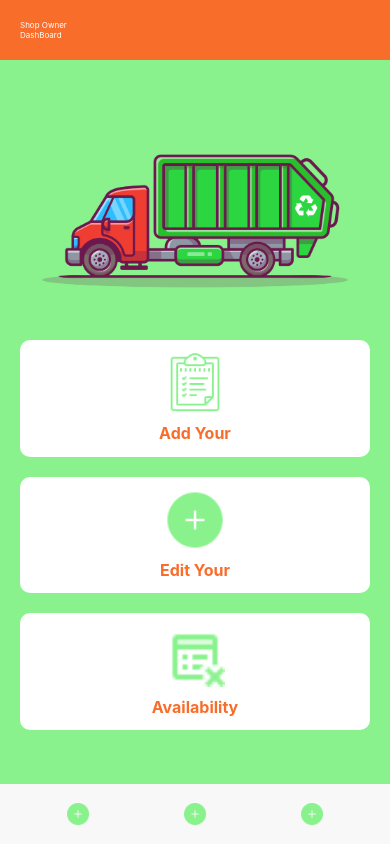
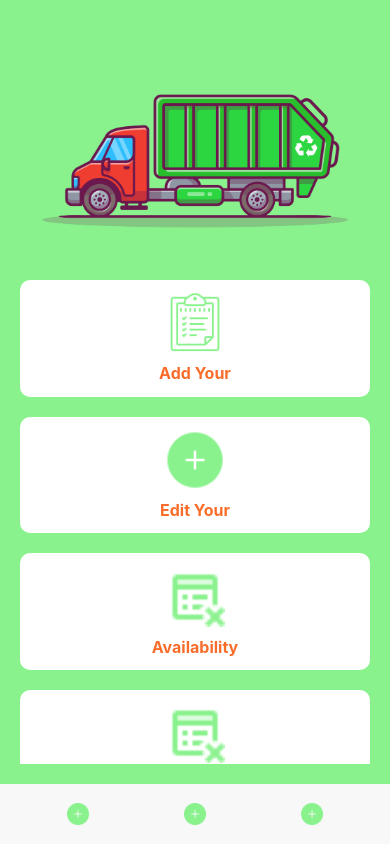
Before and after one commit to manujayak-hub/Smart_Waste, a React Native app: screen /HomeDD in a window 390 px wide. Built offline with nearby package versions, Linux system fonts and the light colour scheme; no server answers.

Commit message:
status bar changed

```diff
--- a/app/Components/HeaderAdmin.tsx
+++ b/app/Components/HeaderAdmin.tsx
@@ -9,13 +9,8 @@ const HeaderAdmin :React.FC = () => {
   return (
 
   <SafeAreaView >
-    <View style={{padding:20 ,backgroundColor:'#F96D2B'}}>
-    <Text style={{fontSize:8, color:'#ffffff'}}>Shop Owner</Text>
-    <Text style={{fontSize:8, color:'#ffffff'}}>DashBoard</Text>
-    <StatusBar backgroundColor="#F96D2B" barStyle="light-content" />
+    <StatusBar backgroundColor="#89F28D" barStyle="light-content" />
 
-
-    </View>
 
   </SafeAreaView>
 
--- a/app/screens/DriverDetails/HomeDD.tsx
+++ b/app/screens/DriverDetails/HomeDD.tsx
@@ -1,5 +1,5 @@
 import React from 'react';
-import { View, Text, Image, TouchableOpacity, StyleSheet } from 'react-native';
+import { ScrollView, View,Text, Image, TouchableOpacity, StyleSheet } from 'react-native';
 import { SafeAreaView } from 'react-native-safe-area-context';
 import { useNavigation } from '@react-navigation/native';
 import AdminNav from '../../Components/AdminNav';
@@ -16,7 +16,7 @@ const HomeDD = () => {
   return (
     <SafeAreaView style={{ flex: 1,backgroundColor:'#89F28D' }}>
         <Header/>
-      <View style={{ flex: 1, margin: 20 }}>
+      <ScrollView style={{ flex: 1, margin: 20 }}>
 
         <Image
           source={hero}
@@ -49,8 +49,16 @@ const HomeDD = () => {
             <Text style={styles.buttonText}>Availability</Text>
           </TouchableOpacity>
 
+          <TouchableOpacity style={styles.gridItem} onPress={() => navigation.navigate('UpdateDeleteDD')}>
+            <Image
+              source={edit}
+              style={styles.buttonImage}
+            />
+            <Text style={styles.buttonText}>Availability</Text>
+          </TouchableOpacity>
+
         </View>
-      </View>
+      </ScrollView>
       <AdminNav/>
     </SafeAreaView>
   );
--- a/app/screens/LogIn.tsx
+++ b/app/screens/LogIn.tsx
@@ -21,7 +21,7 @@ const LoginScreen = () => {
       if (userDoc.exists()) {
         const userData = userDoc.data();
         if (userData.type === 'Admin') {
-            Alert.alert('Admin');
+
             navigation.navigate('HomeDD', { user: userData });
         } else {
             Alert.alert('customer');
```
Also changed, not shown: app/screens/DriverDetails/VehicleDetails/AddVehicleDetails.tsx (added, +14 -0 lines).
